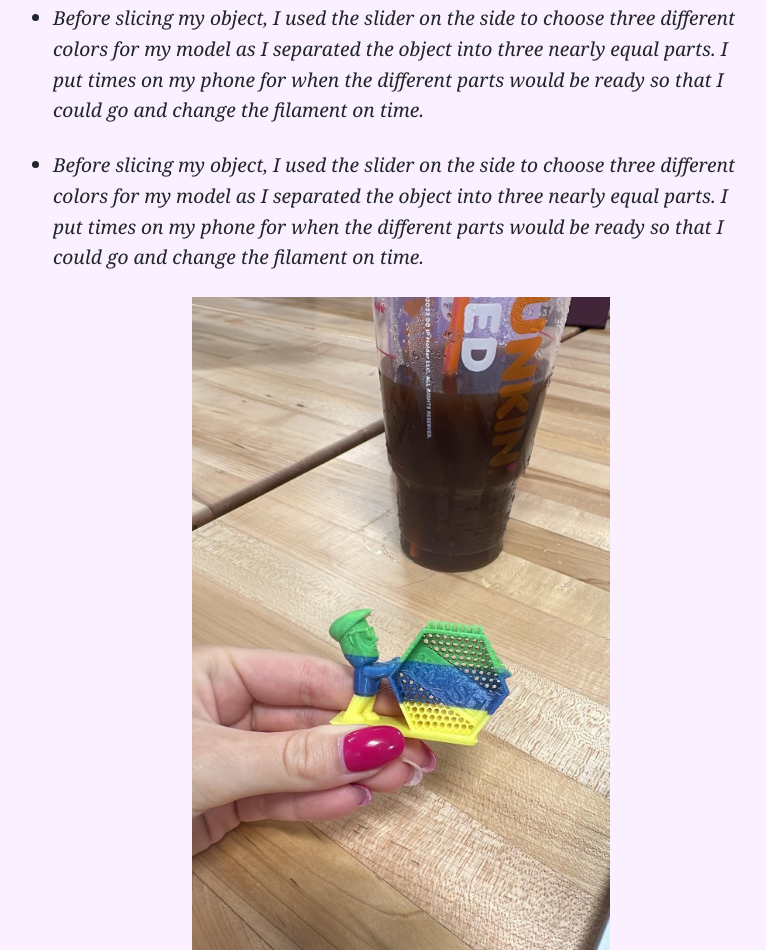
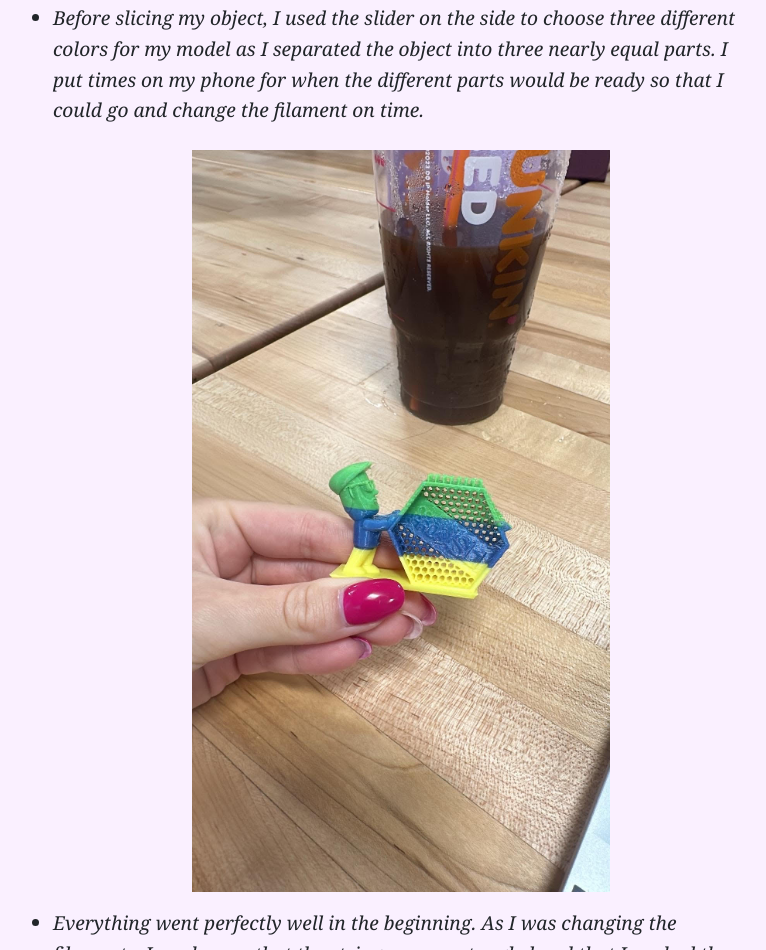
Before and after one commit to allieladjeva04/Allie_Reflections, a plain HTML site: page index.html in a window 1280 px wide. Shown: the part 3891-4841 px from the top of the page, without its empty margins (251-1017 px from the left). Drawn offline with nearby package versions, Linux system fonts and the light colour scheme.

Commit message:
Update index.html

```diff
--- a/index.html
+++ b/index.html
@@ -76,8 +76,6 @@
 
                             <li>Before slicing my object, I used the slider on the side to choose three different colors for my model as I separated the object into three nearly equal parts. I put times on my phone for when the different parts would be ready so that I could go and change the filament on time. </li>
 
-                             <li>Before slicing my object, I used the slider on the side to choose three different colors for my model as I separated the object into three nearly equal parts. I put times on my phone for when the different parts would be ready so that I could go and change the filament on time. </li>
-
                             <img src="assets/man.jpg" alt="Keychain Print" class="keychain-image">
 
 
```
